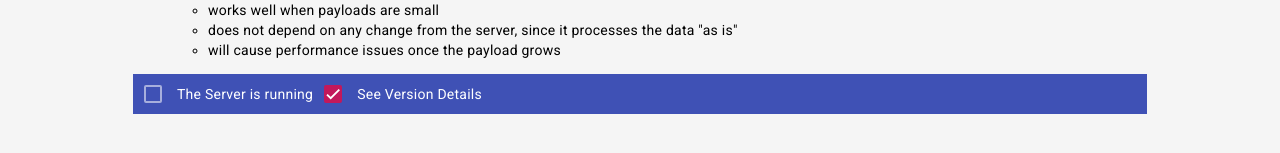
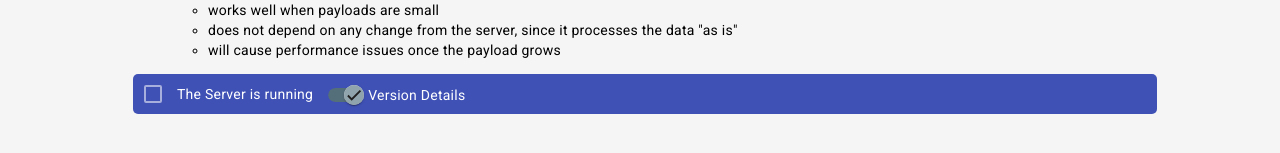
Before and after one commit to robmanganelly/job, an Angular app: page /main in a window 1280 px wide. Shown: the part 525-678 px from the top of the page. Built offline with nearby package versions, Linux system fonts and the light colour scheme.

Commit message:
adding ui

```diff
--- a/projects/interview/src/app/app.module.ts
+++ b/projects/interview/src/app/app.module.ts
@@ -7,6 +7,7 @@ import { EntryComponent } from './entry/entry.component';
 import { FormsModule } from '@angular/forms';
 import { HttpClientModule } from '@angular/common/http';
 import { MatCheckboxModule } from '@angular/material/checkbox';
+import { MatSlideToggleModule } from '@angular/material/slide-toggle';
 import { NgModule } from '@angular/core';
 @NgModule({
   declarations: [AppComponent, EntryComponent],
@@ -18,6 +19,7 @@ import { NgModule } from '@angular/core';
     FormsModule,
     HttpClientModule,
     MatCheckboxModule,
+    MatSlideToggleModule,
   ],
   providers: [],
   bootstrap: [AppComponent],
--- a/projects/interview/src/app/entry/entry.component.html
+++ b/projects/interview/src/app/entry/entry.component.html
@@ -42,8 +42,9 @@
         </li>
       </ul>
       <div id="server-cb">
-        <mat-checkbox color="accent" [(ngModel)]="serverRequirement">The Server is running</mat-checkbox>
-        <mat-checkbox color="primary" [(ngModel)]="versionHelp">See Version Details</mat-checkbox>
+        <mat-checkbox  [(ngModel)]="serverRequirement">The Server is running</mat-checkbox>
+        <!-- <mat-checkbox >See Version Details</mat-checkbox> -->
+        <mat-slide-toggle  [(ngModel)]="versionHelp">Version Details</mat-slide-toggle>
       </div>
       <h2 *ngIf="serverRequirement">Once the server is up and running you can use and test one the following options</h2>
         <nav class="actions" *ngIf="serverRequirement">
--- a/projects/interview/src/app/entry/entry.component.scss
+++ b/projects/interview/src/app/entry/entry.component.scss
@@ -43,4 +43,12 @@ code:hover{
   margin: 5px;
   color: black !important;
   background-color: #3f51b5;
+  display: flex;
+  width: 100%;
+  justify-content: flex-start;
+  align-items: center;
+  border-radius: 5px;
+  :last-child{
+    margin-left: 15px;
+  }
 }
```
